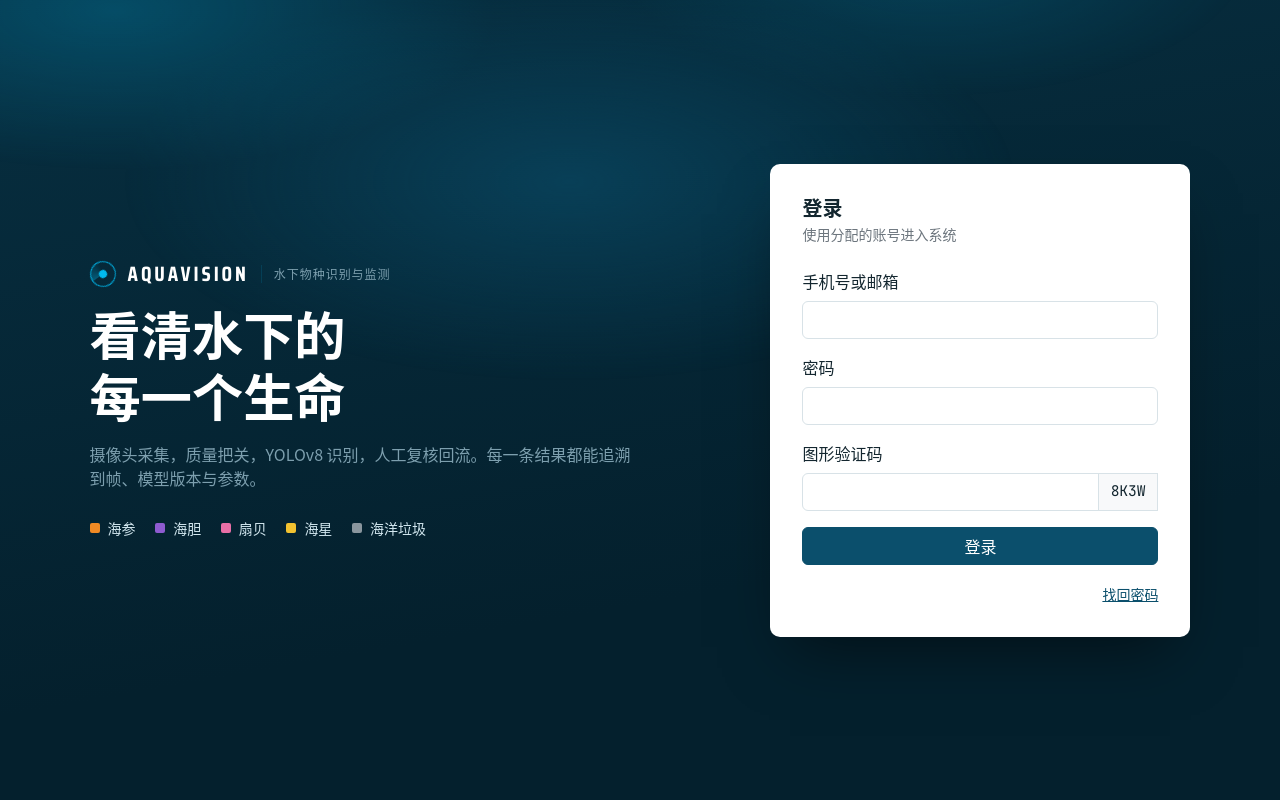
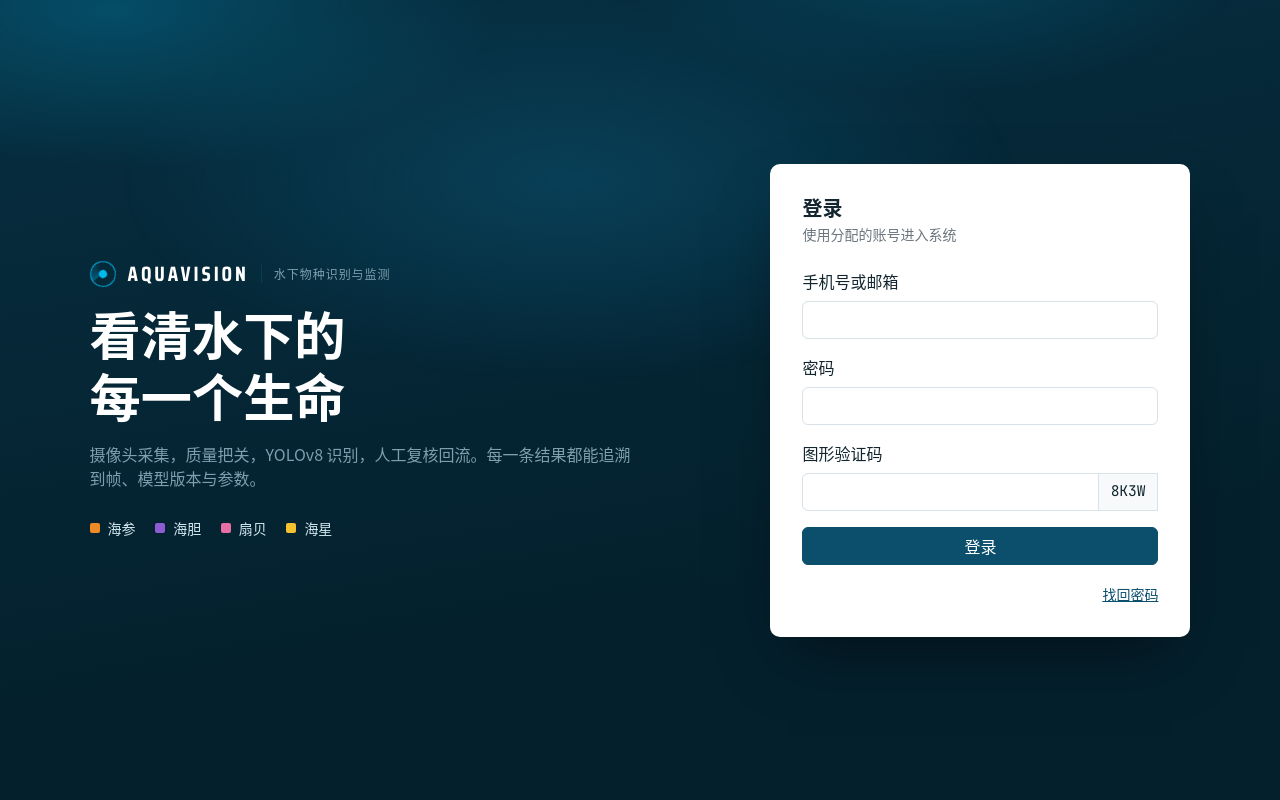
Before and after one commit to FrozenYty/aquavision, a Python web app: template web/templates/login.html in a window 1280 px wide. Run offline with Jinja, Linux system fonts and the light colour scheme; the template is opened without the code that fills it, so the values that code supplies are empty.

Commit message:
fix(web): drop the marine debris class from tokens, styles and login (#17)

```diff
--- a/web/static/css/app.css
+++ b/web/static/css/app.css
@@ -632,14 +632,13 @@ body {
   width: 10px;
   height: 10px;
   border-radius: 2px;
-  background: var(--av-class-color, var(--av-class-debris));
+  background: var(--av-class-color, var(--av-text-muted));
 }
 
 .av-class-holothurian { --av-class-color: var(--av-class-holothurian); }
 .av-class-strongylocentrotus { --av-class-color: var(--av-class-strongylocentrotus); }
 .av-class-chlamys { --av-class-color: var(--av-class-chlamys); }
 .av-class-asterias { --av-class-color: var(--av-class-asterias); }
-.av-class-debris { --av-class-color: var(--av-class-debris); }
 
 /* ---- Login (no shell): deep water with drifting caustics ---- */
 
--- a/web/static/css/tokens.css
+++ b/web/static/css/tokens.css
@@ -74,7 +74,6 @@
   --av-class-strongylocentrotus: #8e5bd0; /* sea urchin — purple */
   --av-class-chlamys: #e86fa6; /* scallop — pink */
   --av-class-asterias: #f2c230; /* starfish — yellow */
-  --av-class-debris: #8a969e; /* marine debris — grey */
 
   /*
    * Box states. Never told apart by colour alone (SRS §5.1):
--- a/web/templates/login.html
+++ b/web/templates/login.html
@@ -23,7 +23,6 @@
         <span class="av-class av-class-strongylocentrotus">海胆</span>
         <span class="av-class av-class-chlamys">扇贝</span>
         <span class="av-class av-class-asterias">海星</span>
-        <span class="av-class av-class-debris">海洋垃圾</span>
       </div>
     </section>
 
```
